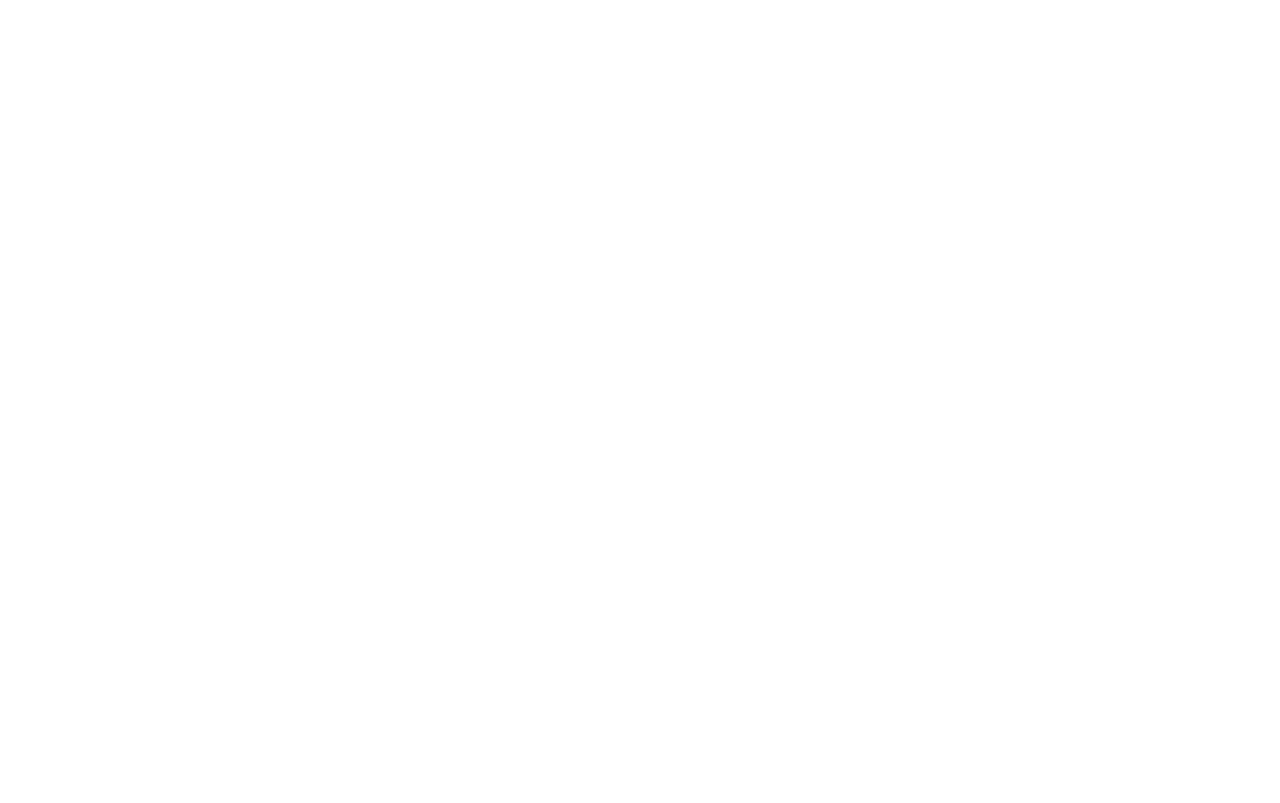
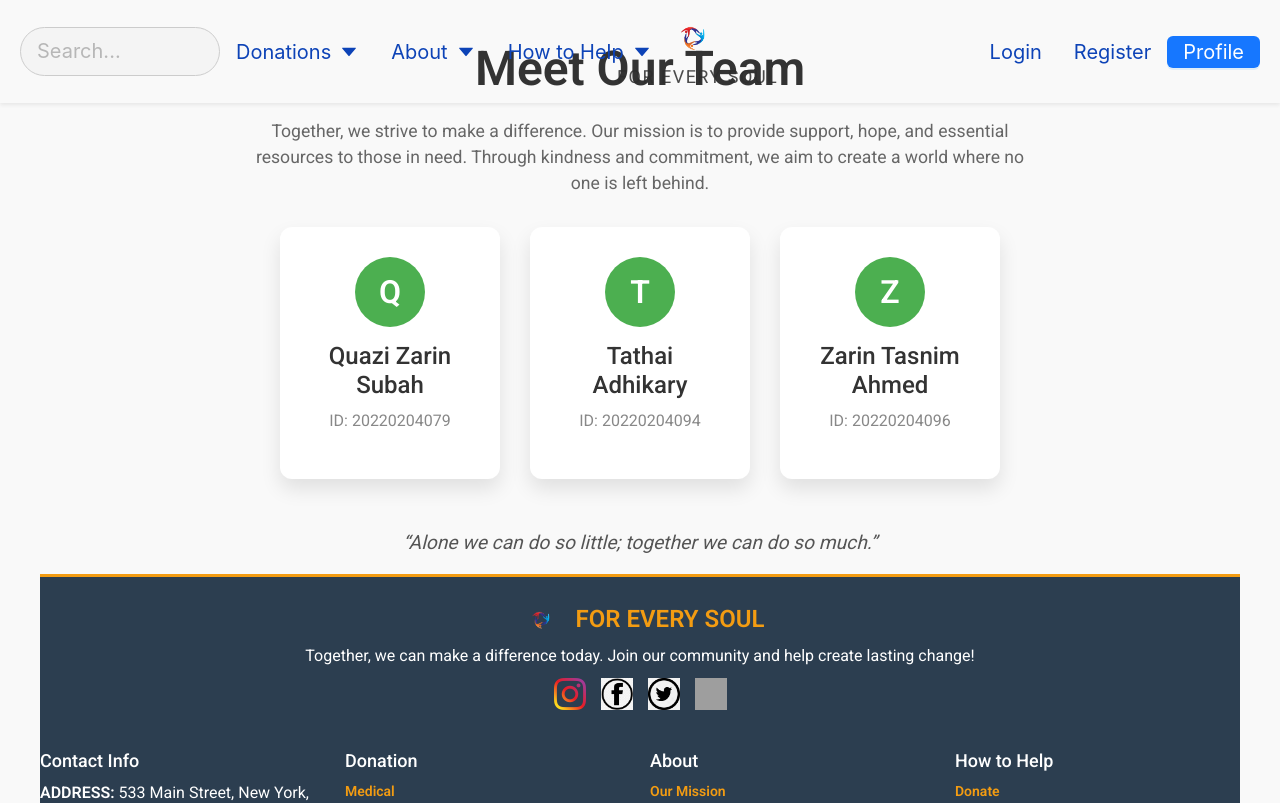
Before and after one commit to Subah-Zarin/FOR-EVERY-SOUL, a React (Create React App) app in the folder frontend/: page /Team in a window 1280 px wide. Before the commit this address had no page. Shown: the top 803 px of the page. Built offline with nearby package versions, Linux system fonts and the light colour scheme; grey boxes are pictures that could not be loaded.

Commit message:
progressbar

```diff
--- a/frontend/src/App.js
+++ b/frontend/src/App.js
@@ -12,6 +12,7 @@
 
 import TellYourStory from './pages/TellYourStory';
 import FundraiserForm from "./pages/FundraiserForm";
+import Team from "./pages/Team";
 
 
 import 'antd/dist/reset.css';
@@ -38,6 +39,7 @@
         <Route path="/impact" element={<Impact />} />
         <Route path="/FundraiserForm" element={<FundraiserForm />} />
         <Route path="/CampaignListPage" element={<CampaignListPage/>} />
+        <Route path="/Team" element={<Team/>} />
 
 
       </Routes>
--- a/frontend/src/components/NavBar.js
+++ b/frontend/src/components/NavBar.js
@@ -105,7 +105,7 @@
         </Link>
       </Menu.Item>
       <Menu.Item key="2" style={menuItemStyle}>
-        <Link to="/team" style={menuLinkStyle}>
+        <Link to="/Team" style={menuLinkStyle}>
           Team
         </Link>
       </Menu.Item>
--- a/frontend/src/pages/Donation.js
+++ b/frontend/src/pages/Donation.js
@@ -1,6 +1,7 @@
-import React, { useEffect } from 'react';
+import React, { useEffect, useState } from 'react';
 import { Button, Input, Form, message, Typography, Popover, Steps, Select } from 'antd';
 import { useNavigate } from "react-router-dom";
+import Footer from "../components/Footer";
 import { Formik, Field, Form as FormikForm, ErrorMessage } from 'formik';
 import * as Yup from 'yup';
 import '../styles/donation.css';
@@ -13,40 +14,19 @@
 
 const { Title } = Typography;
 
-// ✅ Move `Donation` function above `useEffect`
 const Donation = () => {
-  const navigate = useNavigate(); // ✅ Move `useNavigate` inside the component
+  const navigate = useNavigate();
+  const [progress, setProgress] = useState(0); // ✅ Tracks form progress
 
   useEffect(() => {
-    const fetchUserData = async () => {
-      const username = localStorage.getItem('username');
-      if (!username) {
-        message.error('You are not logged in!');
-        navigate('/login');
-      }
-    };
-    fetchUserData();
-  }, [navigate]); // ✅ Keep dependencies
+    const username = localStorage.getItem('username');
+    if (!username) {
+      message.error('You are not logged in!');
+      navigate('/login');
+    }
+  }, [navigate]);
 
-  useEffect(() => {
-    const handleScroll = () => {
-      if (window.scrollY > 50) {
-        document.querySelector('.donation-page').classList.add('scrolled');
-      } else {
-        document.querySelector('.donation-page').classList.remove('scrolled');
-      }
-    };
-
-    window.addEventListener('scroll', handleScroll);
-    return () => {
-      window.removeEventListener('scroll', handleScroll);
-    };
-  }, []);
-
-  // ✅ Remove unused variable warning
-  // const updateProgressBar = () => {}; ❌ Remove this if not used
-
-  // Form validation schema
+  // Form Validation Schema
   const validationSchema = Yup.object({
     donorName: Yup.string().required('Please enter your name!'),
     donorEmail: Yup.string().email('Invalid email format').required('Please enter your email!'),
@@ -56,14 +36,31 @@
     donationMessage: Yup.string().optional(),
   });
 
+  // Function to update progress
+  const updateProgress = (values) => {
+    const totalFields = 6; // Total fields in form
+    let filledFields = 0;
+
+    Object.keys(values).forEach(key => {
+      if (values[key] && values[key] !== '') {
+        filledFields += 1;
+      }
+    });
+
+    const newProgress = Math.round((filledFields / totalFields) * 100);
+    setProgress(newProgress);
+  };
+
+  // Handle form submission
   const handleSubmit = (values) => {
     message.success('Thank you for your donation! Your contribution will make a difference.');
-    navigate('/'); // ✅ Navigate after successful submission
+    setProgress(100); // ✅ Move to completion
+    navigate('/');
   };
 
-  // ✅ Custom dot for Steps
+  // Custom stepper dot
   const customDot = (dot, { status, index }) => (
-    <Popover content={<span>Step {index} status: {status}</span>}>{dot}</Popover>
+    <Popover content={<span>Step {index + 1}: {status}</span>}>{dot}</Popover>
   );
 
   return (
@@ -73,11 +70,12 @@
         <div className="donation-form">
           <Title level={1}>Make a Donation</Title>
 
-          <Steps current={1} progressDot={customDot} items={[
-            { title: 'Fill Personal Info' },
-            { title: 'Enter Amount' },
-            { title: 'Select Payment Method' },
-            { title: 'Done' },
+          {/* ✅ Progress Bar */}
+          <Steps current={progress / 25} progressDot={customDot} items={[
+            { title: 'Start' },
+            { title: 'Halfway' },
+            { title: 'Almost Done' },
+            { title: 'Completed' },
           ]} />
 
           <Formik
@@ -93,7 +91,7 @@
             onSubmit={handleSubmit}
           >
             {({ setFieldValue, values }) => (
-              <FormikForm>
+              <FormikForm onChange={() => updateProgress(values)}>
                 <Form.Item label="Name">
                   <Field as={Input} name="donorName" placeholder="Your Name" />
                   <ErrorMessage name="donorName" component="div" className="error-message" />
@@ -117,7 +115,7 @@
                 <Form.Item label="Donation Method">
                   <Select
                     value={values.donationMethod}
-                    onChange={(value) => setFieldValue('donationMethod', value)}
+                    onChange={(value) => { setFieldValue('donationMethod', value); updateProgress(values); }}
                     placeholder="Select Donation Method"
                   >
                     <Select.Option value="creditCard">
@@ -140,7 +138,7 @@
                   <Field as={Input.TextArea} name="donationMessage" placeholder="Message (Optional)" rows={4} />
                 </Form.Item>
 
-                <Button type="primary" htmlType="submit" className="donation-submit-btn">
+                <Button type="primary" htmlType="submit">
                   Donate Now
                 </Button>
               </FormikForm>
@@ -148,6 +146,7 @@
           </Formik>
         </div>
       </div>
+      <Footer />
     </div>
   );
 };
--- a/frontend/src/pages/Homepage.js
+++ b/frontend/src/pages/Homepage.js
@@ -135,7 +135,8 @@
         We are dedicated to providing support to underprivileged children through education and healthcare, ensuring access to essential resources like clean water, food, and medical care, and uplifting communities in need. Additionally, we work to protect stray animals and assist those facing disabilities or crises.
         Every donation you make has the power to transform lives and bring hope to those who need it most. Together, we can create a world where kindness knows no boundaries and no one is left behind.
         </p>
-        <button className="know-more-button">Know More</button>
+        <Link to="/our-mission">
+        <button className="know-more-button">Know More</button></Link>
       </section>
 
        {/* Search Bar */}
--- /dev/null
+++ b/frontend/src/pages/Team.js
@@ -0,0 +1,111 @@
+import React from 'react';
+import NavBar from '../components/NavBar';
+import Footer from "../components/Footer";
+
+const Team = () => {
+  const members = [
+    { name: 'Quazi Zarin Subah', id: 20220204079 },
+    { name: 'Tathai Adhikary', id: 20220204094 },
+    { name: 'Zarin Tasnim Ahmed', id: 20220204096 }
+  ];
+
+  return (
+    <div style={styles.teamPage}>
+        <NavBar/>
+
+      <h1 style={styles.heading}>Meet Our Team</h1>
+      <p style={styles.description}>
+        Together, we strive to make a difference. Our mission is to provide support, hope, and essential resources to those in need.
+        Through kindness and commitment, we aim to create a world where no one is left behind.
+      </p>
+      <div style={styles.teamMembers}>
+        {members.map((member) => (
+          <div style={styles.teamMember} key={member.id}>
+            <div style={styles.memberAvatar}>{member.name.charAt(0)}</div>
+            <h2 style={styles.memberName}>{member.name}</h2>
+            <p style={styles.memberId}>ID: {member.id}</p>
+          </div>
+        ))}
+      </div>
+      <footer style={styles.footer}>
+        <p>“Alone we can do so little; together we can do so much.”</p>
+      </footer>
+      <Footer />
+    </div>
+  );
+};
+
+// Inline Styles
+const styles = {
+  teamPage: {
+    padding: '40px',
+    textAlign: 'center',
+    backgroundColor: '#f9f9f9',
+    minHeight: '100vh'
+  },
+  heading: {
+    fontSize: '3rem',
+    color: '#333',
+    marginBottom: '20px',
+    fontWeight: 'bold'
+  },
+  description: {
+    fontSize: '1.1rem',
+    color: '#666',
+    marginBottom: '30px',
+    maxWidth: '800px',
+    marginLeft: 'auto',
+    marginRight: 'auto'
+  },
+  teamMembers: {
+    display: 'flex',
+    justifyContent: 'center',
+    gap: '30px',
+    flexWrap: 'wrap',
+    marginTop: '20px'
+  },
+  teamMember: {
+    backgroundColor: 'white',
+    borderRadius: '12px',
+    padding: '30px',
+    width: '220px',
+    textAlign: 'center',
+    boxShadow: '0 10px 20px rgba(0, 0, 0, 0.1)',
+    transition: 'transform 0.3s ease, box-shadow 0.3s ease',
+    position: 'relative'
+  },
+  teamMemberHover: {
+    transform: 'translateY(-10px)',
+    boxShadow: '0 15px 30px rgba(0, 0, 0, 0.15)'
+  },
+  memberAvatar: {
+    width: '70px',
+    height: '70px',
+    backgroundColor: '#4CAF50',
+    color: 'white',
+    fontSize: '2rem',
+    fontWeight: 'bold',
+    borderRadius: '50%',
+    display: 'flex',
+    alignItems: 'center',
+    justifyContent: 'center',
+    margin: '0 auto 15px'
+  },
+  memberName: {
+    fontSize: '1.5rem',
+    color: '#333',
+    marginBottom: '10px'
+  },
+  memberId: {
+    fontSize: '1rem',
+    color: '#888'
+  },
+  footer: {
+    marginTop: '50px',
+    fontSize: '1.2rem',
+    color: '#555',
+    fontStyle: 'italic'
+  }
+};
+
+export default Team;
--- a/frontend/src/styles/Homepage.css
+++ b/frontend/src/styles/Homepage.css
@@ -193,14 +193,10 @@
 .know-more-button {
   background-color: #4CAF50;
   color: white;
-  font-size: 1.1rem;
-  padding: 14px 35px;
+  border-radius: 25px;
+  padding: 10px 20px;
+  cursor: pointer;
   border: none;
-  border-radius: 8px;
-  cursor: pointer;
-  display: block;
-  margin: 0 auto;
-  transition: background-color 0.3s ease, transform 0.3s ease;
 }
 
 .know-more-button:hover {
```
Also changed, not shown: frontend/src/pages/CampaignListPage.js (+20 -1 lines), frontend/src/pages/OurMission.js (+6 -2 lines).
